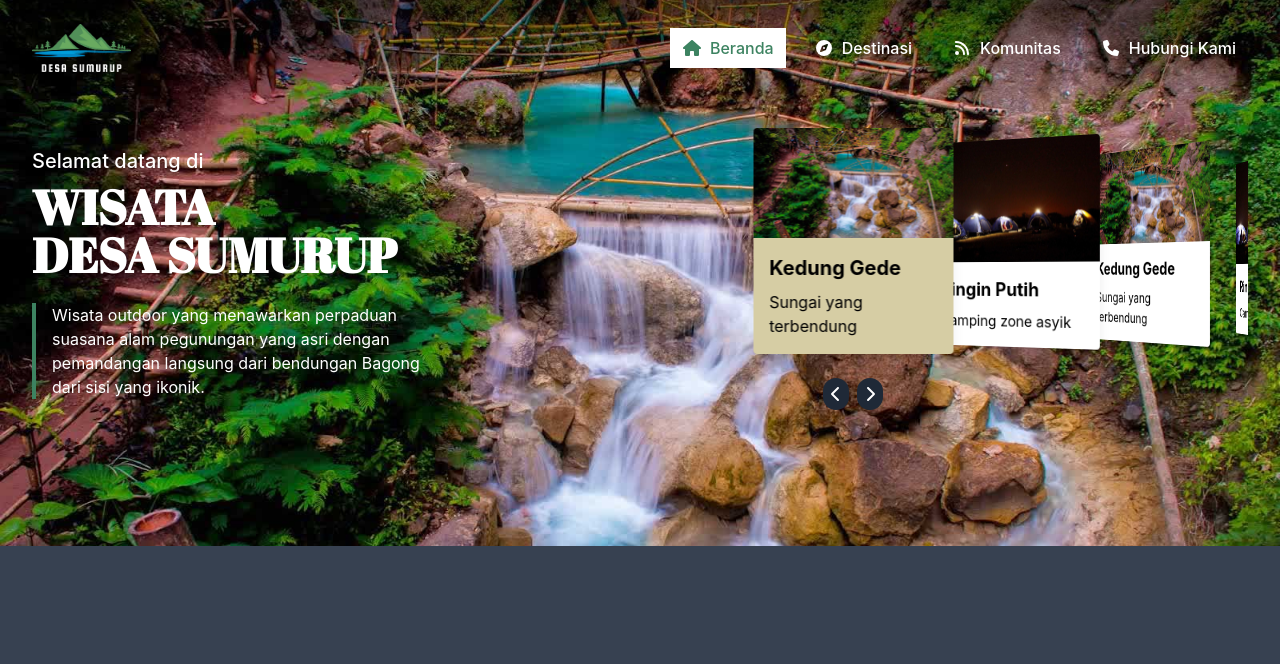
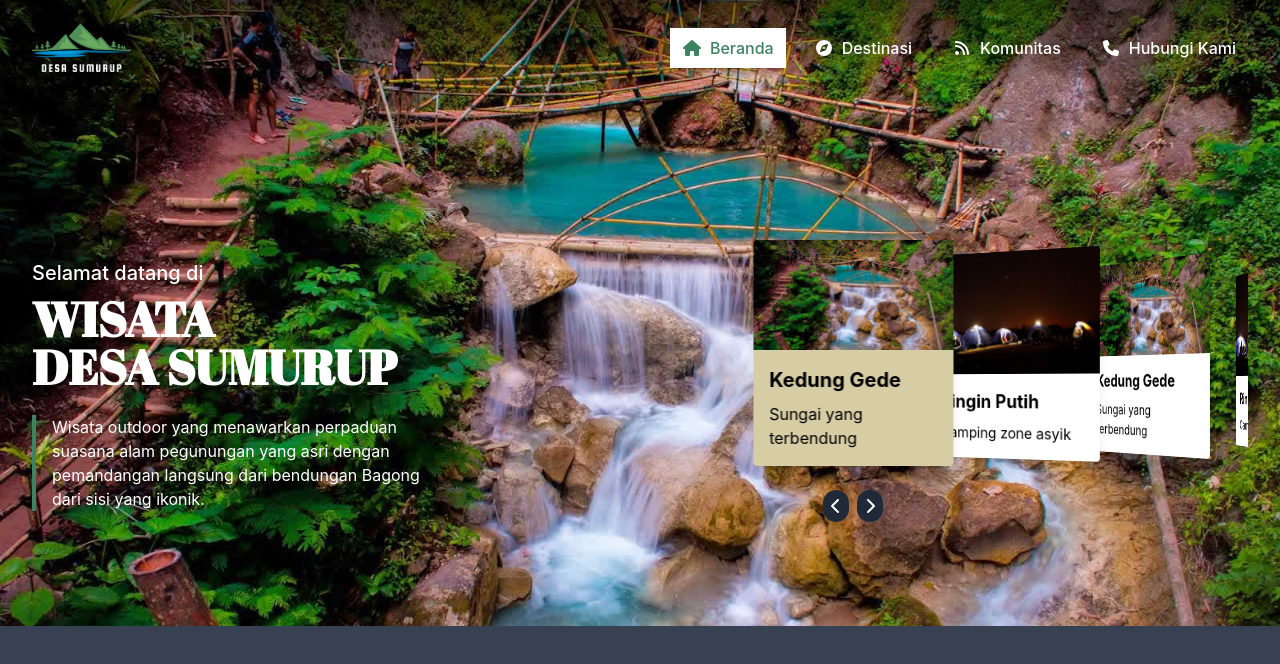
Before and after one commit to myxzlpltk/wisata-sumurup-reactjs, a React (Create React App) app: page / in a window 1280 px wide. Shown: the top 664 px of the page. Built offline with nearby package versions, Linux system fonts and the light colour scheme.

Commit message:
update ui

```diff
--- a/src/app/components/HeroSection.jsx
+++ b/src/app/components/HeroSection.jsx
@@ -19,7 +19,7 @@ const HeroSection = () => {
       className="p-2 sm:px-6 sm:py-10 lg:px-8 lg:py-24 bg-cover bg-center bg-fixed"
       style={{ backgroundImage: `url(${cards[indexHero].image})` }}
     >
-      <div className="mt-24 mb-8 mx-auto mt-8 max-w-7xl flex flex-col md:flex-row items-center gap-8">
+      <div className="mt-36 mx-auto max-w-7xl flex flex-col md:flex-row items-center gap-8">
         <div className="basis-full md:basis-1/3 text-white min-w-0">
           <h2 className="text-xl font-medium mb-2">Selamat datang di</h2>
           <h1 className="text-5xl font-bold font-abril mb-6">
--- a/src/app/components/Navbar.jsx
+++ b/src/app/components/Navbar.jsx
@@ -27,7 +27,7 @@ const Navbar = () => {
       as="nav"
       className={classNames("fixed top-0 left-0 right-0 z-10", {
         "bg-gradient-to-b from-black/50 to-transparent": !navbar,
-        "bg-black/25 border-b border-b-white/25": navbar,
+        "bg-black/50 border-b border-b-white/25": navbar,
       })}
     >
       {({ open }) => (
```
